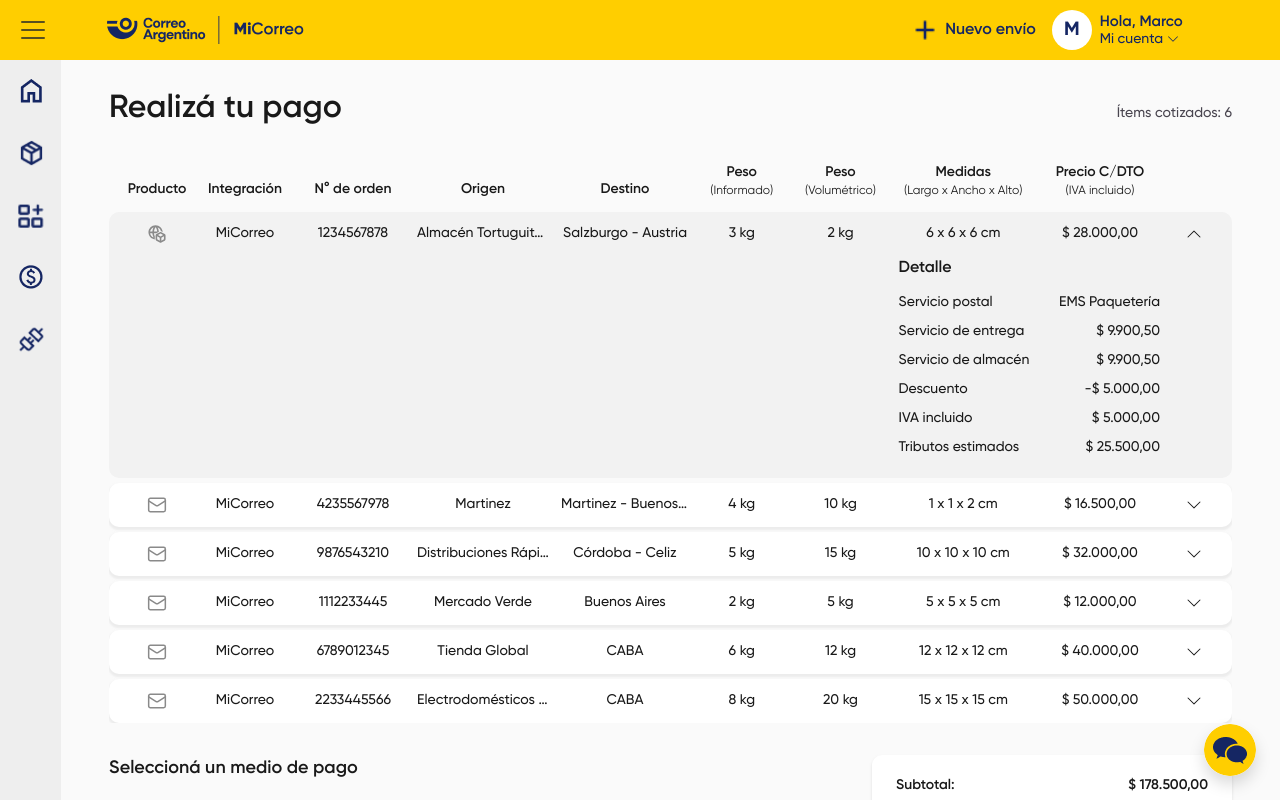
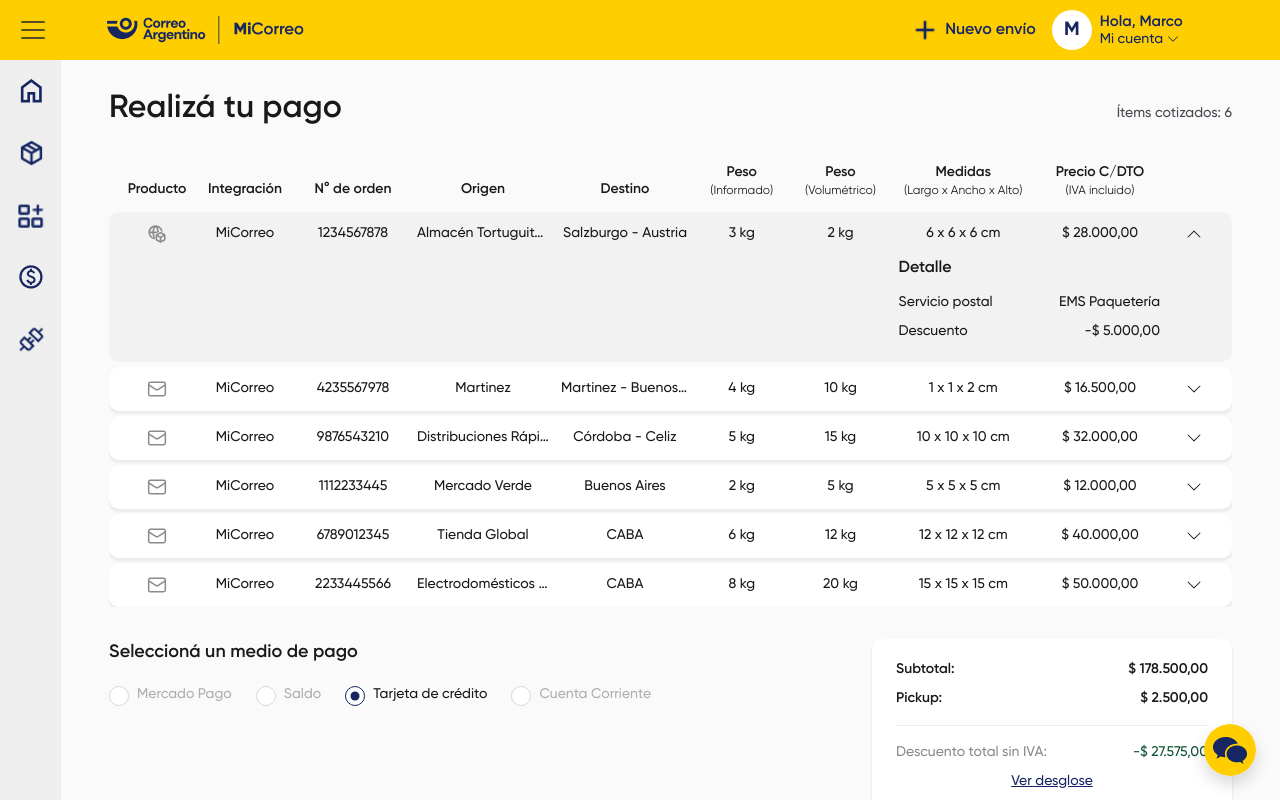
Before and after one commit to Marcolof/demo-expo-internacional, a React (Vite) app: page /checkout in a window 1280 px wide. Shown: the top 800 px of the page. Built offline with nearby package versions, Linux system fonts and the light colour scheme.

Commit message:
refactor: 🛠️ update CheckoutItemsTable to improve international tax display and add representation cost details

```diff
--- a/src/modules/shipments/components/CheckoutItemsTable.tsx
+++ b/src/modules/shipments/components/CheckoutItemsTable.tsx
@@ -144,19 +144,22 @@
               {isInternational && (
                 <DetailRow label="Servicio postal" value={POSTAL_SERVICE_LABELS[item.service]} />
               )}
-              <DetailRow
-                label="Servicio de entrega"
-                value={formatMoney(item.breakdown.deliveryService)}
-              />
-              <DetailRow
-                label="Servicio de almacén"
-                value={formatMoney(item.breakdown.warehouseService)}
-              />
+              {isInternational && item.breakdown.nationalTaxes !== undefined && (
+                <DetailRow label="Tributos nacionales" value={formatMoney(item.breakdown.nationalTaxes)} />
+              )}
+              {isInternational && item.breakdown.foreignTaxes !== undefined && (
+                <DetailRow
+                  label="Tributos / gastos en el exterior"
+                  value={formatMoney(item.breakdown.foreignTaxes)}
+                />
+              )}
+              {item.breakdown.representationCost !== undefined && (
+                <DetailRow
+                  label="Costo de representación"
+                  value={formatMoney(item.breakdown.representationCost)}
+                />
+              )}
               <DetailRow label="Descuento" value={formatMoney(item.breakdown.discount)} />
-              <DetailRow label="IVA incluido" value={formatMoney(item.breakdown.includedVat)} />
-              {isInternational && (
-                <DetailRow label="Tributos estimados" value={formatMoney(item.estimatedTaxes)} />
-              )}
             </dl>
           </div>
         </div>
```
